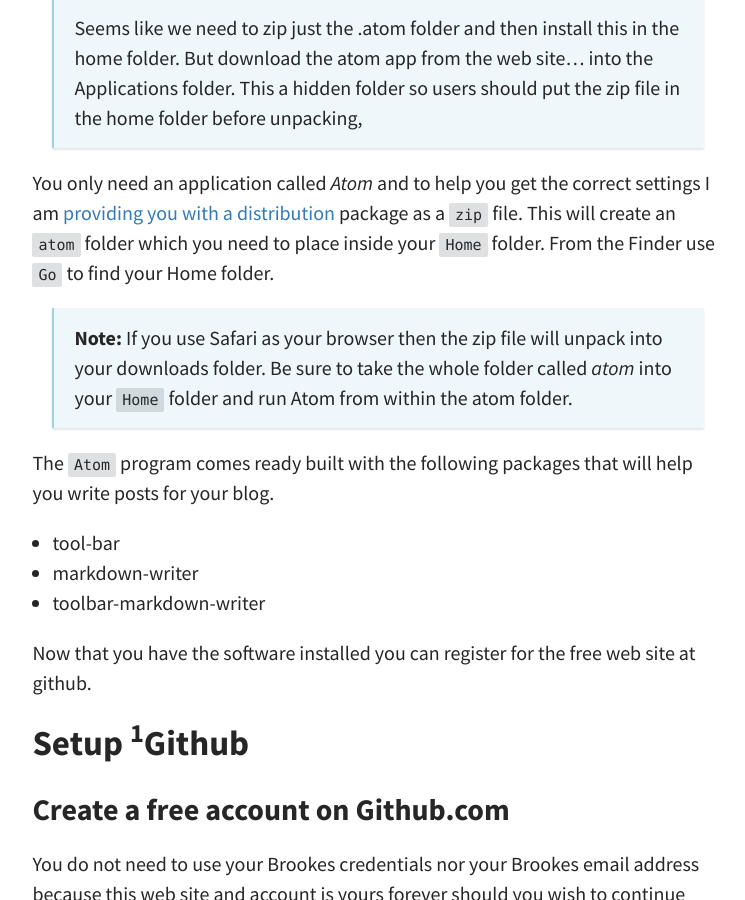
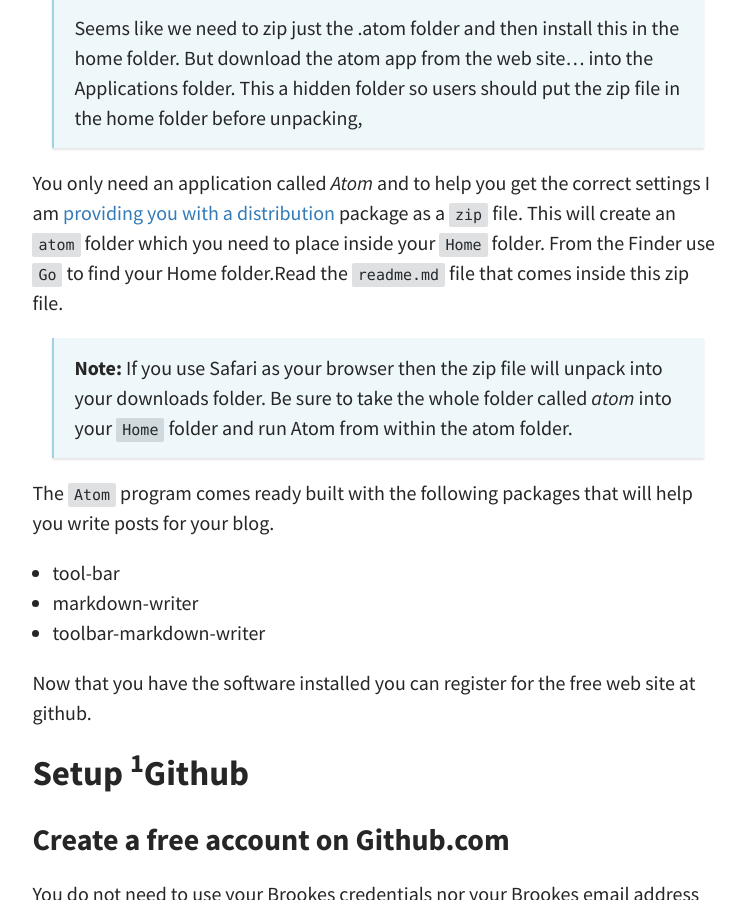
Before and after one commit to publisha/student_site, a Jekyll site: the page built from pages/howtobuildyoursite.md, in a window 1280 px wide and 900 px high, scrolled down 413 px. Shown: the whole window, without its empty margins (262-1007 px from the left). Built offline with Jekyll 4.4.1, drawn with Linux system fonts in a browser that asks for light colours.

Commit message:
edit to how to howto and config

```diff
--- a/_config.yml
+++ b/_config.yml
@@ -105,7 +105,7 @@
       - name: "published"
         field:
           element: "checkbox"
-          label: "published or not"
+          label: "published"
           value: false
       - name: "image"
         field:
--- a/pages/howtobuildyoursite.md
+++ b/pages/howtobuildyoursite.md
@@ -14,7 +14,7 @@
 
 > Seems like we need to zip just the .atom folder and then install this in the home folder. But download the atom app from the web site... into the Applications folder. This a hidden folder so users should put the zip file in the home folder before unpacking,
 
-You only need an application called _Atom_ and to help you get the correct settings I am [providing you with a distribution][61862e36] package as a `zip` file. This will create an `atom` folder which you need to place inside your `Home` folder. From the Finder use `Go` to find your Home folder.
+You only need an application called _Atom_ and to help you get the correct settings I am [providing you with a distribution][61862e36] package as a `zip` file. This will create an `atom` folder which you need to place inside your `Home` folder. From the Finder use `Go` to find your Home folder.Read the `readme.md` file that comes inside this zip file.
 
   [61862e36]: http://www.publisha.org/resources/atom.zip "Get this zip file and unpack"
 
```
